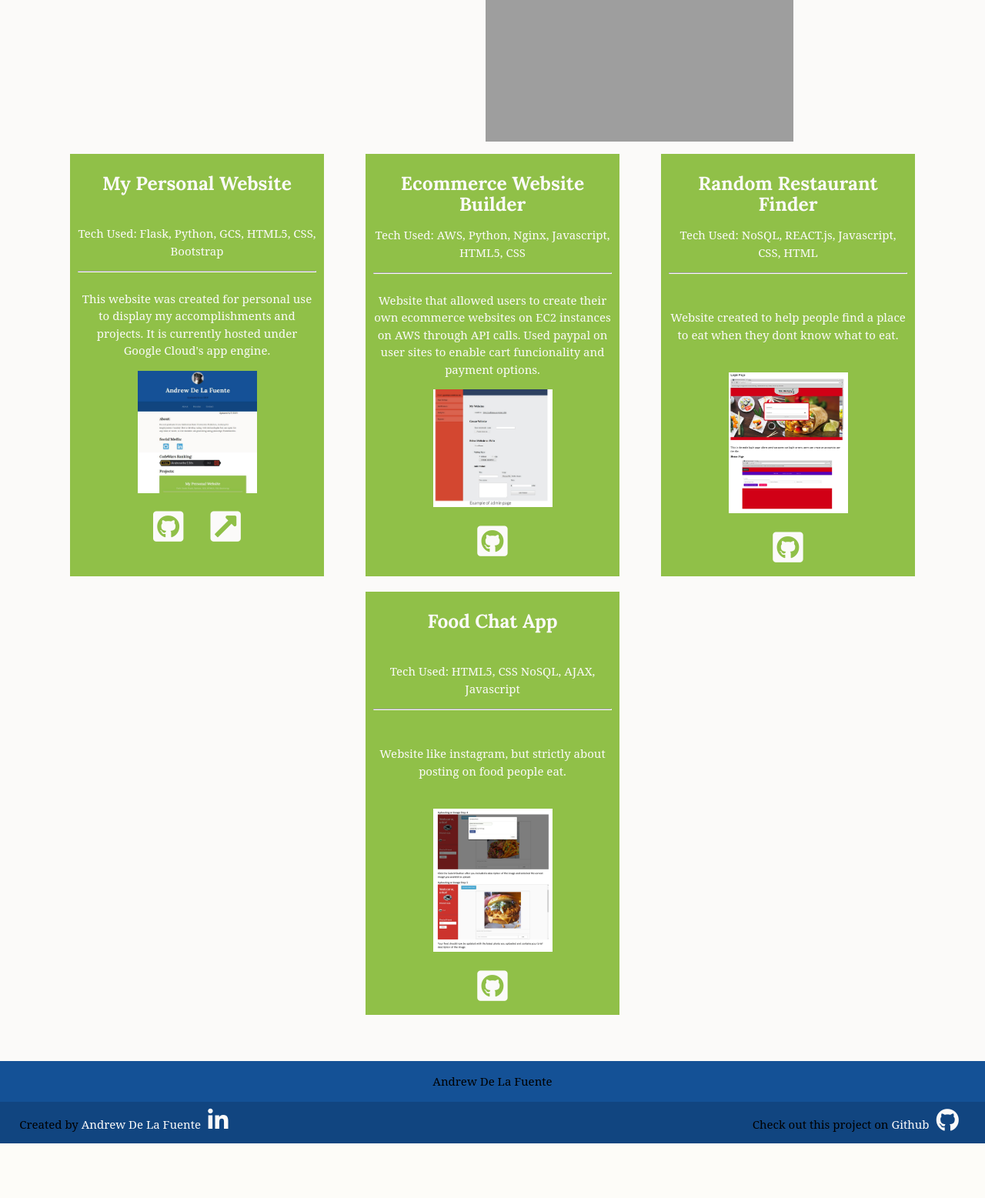
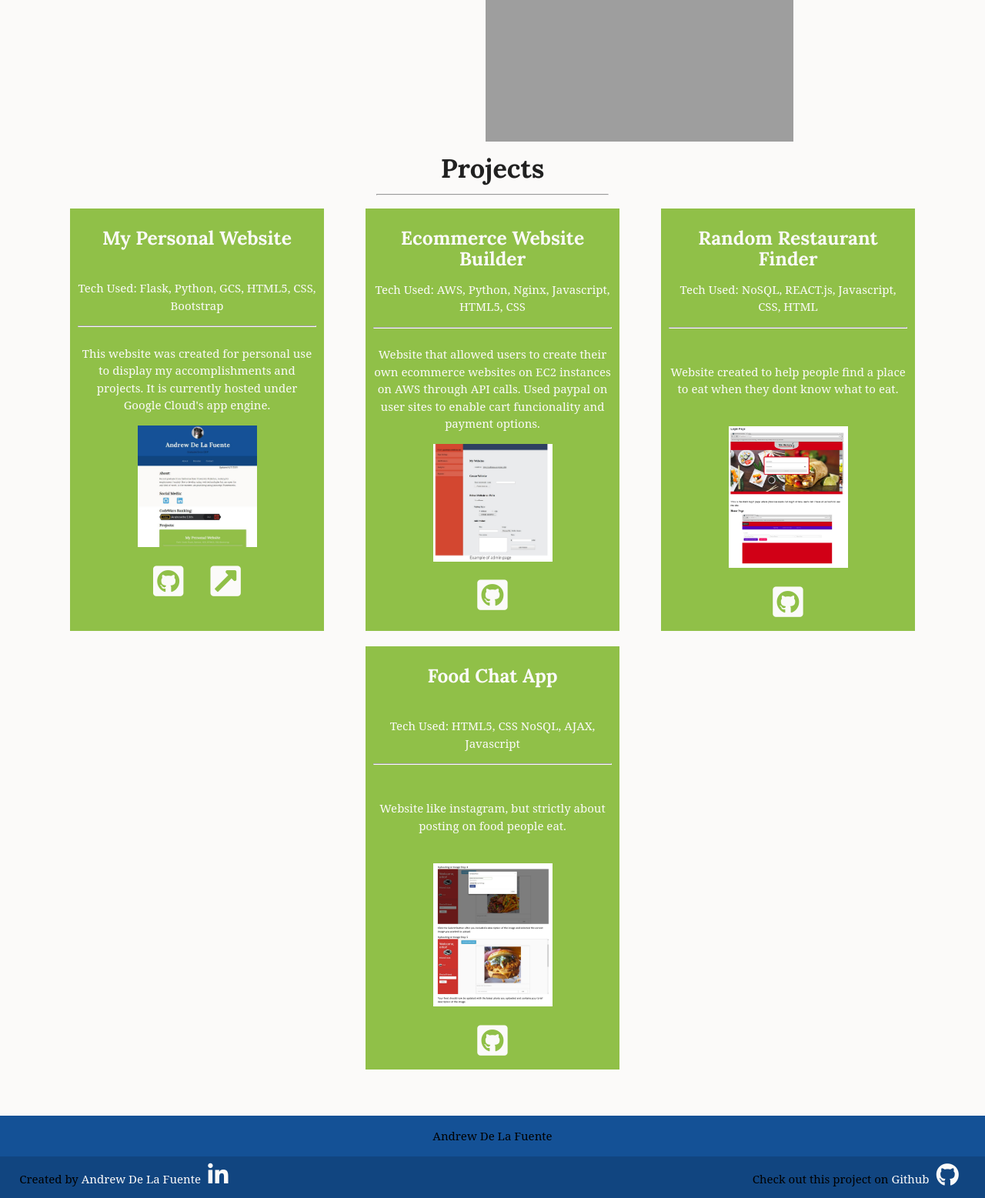
Before and after one commit to Andrewthe13th/Personal-Website, a Flask app: page / in a window 1280 px wide. Shown: the part 707-2264 px from the top of the page at 77% size. Before the commit the page ends 2193 px from the top, so only its background shows below. Run offline with Flask 2, Linux system fonts and the light colour scheme; some libraries are stand-ins or nearby versions; some web fonts are replaced; grey boxes are pictures that could not be loaded.

Commit message:
Added Project Title
did above and remove commented out old code

```diff
--- a/static/css/main.css
+++ b/static/css/main.css
@@ -130,6 +130,14 @@ nav.nav-center ul li a {
 }
 
 /* New Project Card */
+.project-title{
+  margin-top: 10px;
+  text-align: center;
+}
+
+.row > hr{
+  width: 20em;
+}
 
 .project-container{
   display: flex;
--- a/templates/main.html
+++ b/templates/main.html
@@ -32,6 +32,8 @@
   <!--Projects-->
   <!-- <div class="row"> -->
     <div class="row">
+      <h4 class="project-title">Projects </h4>
+      <hr>
   <div class="project-container">
     <div class="project">
       <div class="project-content">
@@ -141,31 +143,6 @@
   </div>
 
     </div>
-    <!-- <div class="col s12 m9 l9 offset-m2 offset-l2">
-
-          <div class="card" style="max-width:470px;min-width: 266px;">
-              <div class="card-content">
-                <div class="title">
-                  <h5>Food Chat App</h5>
-                </div>
-                <p class="project-tech">Tech Used: HTML5, CSS NoSQL, AJAX, Javascript</p>
-                <hr>
-                <p>
-                  Website like instagram, but strictly about posting on food people eat.
-                </p>
-              </div>
-              <div class="card-content">
-                <img class="proj-img" src="{{url_for('static',filename='images/tender.jpg')}}" />
-              </div>
-              <div class="card-action">
-                <ul class="projectLink">
-                  <li><a href="https://github.com/molinab297/Tender"><i class="fab fa-github-square fa-3x"></i></a></li>
-                </ul>
-              </div>
-            </div> -->
-
-
-    <!-- </div> -->
   </div>
 
 </div>
```
